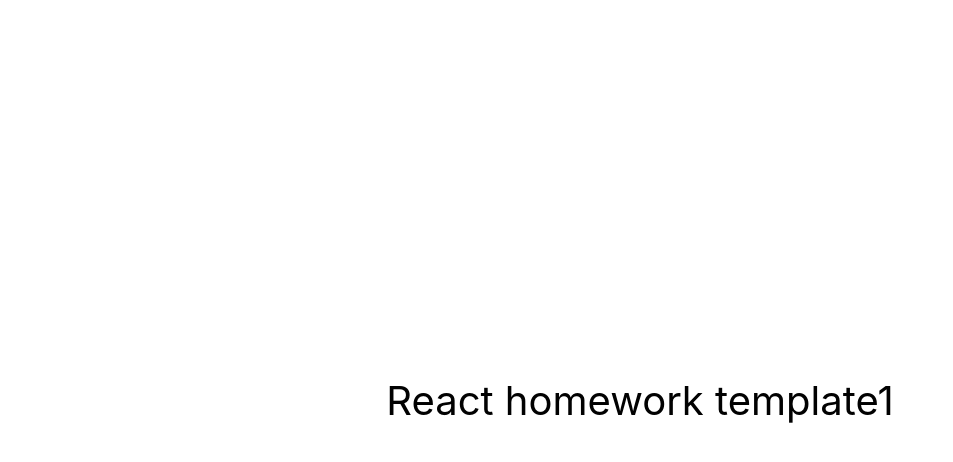
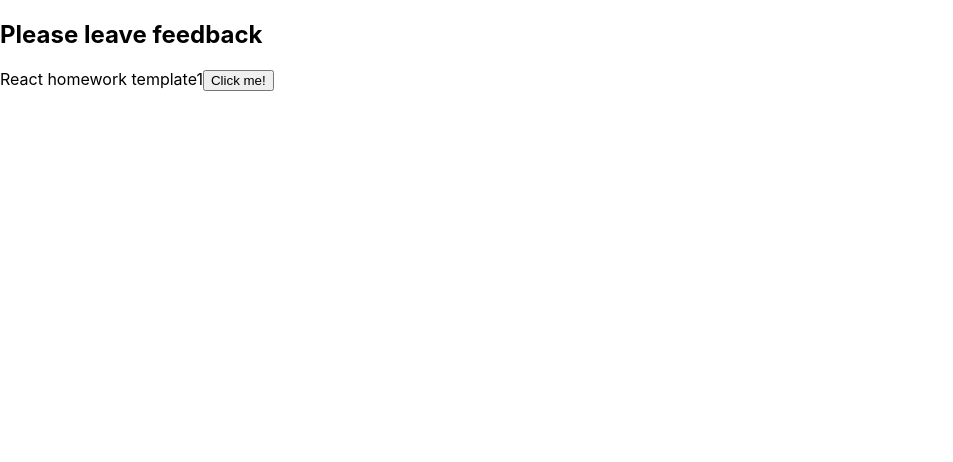
Before and after one commit to sasha-khomiak/goit-react-hw-02-feedback, a React (Create React App) app: page / in a window 1280 px wide. Shown: the top 462 px of the page, without its empty margins (0-953 px from the left). Built offline with nearby package versions, Linux system fonts and the light colour scheme.

Commit message:
Заготовка  шаблон

```diff
--- a/src/components/App.jsx
+++ b/src/components/App.jsx
@@ -1,16 +1,11 @@
+import Statistics from './Statistics/Statistics';
+
 export const App = () => {
   return (
-    <div
-      style={{
-        height: '100vh',
-        display: 'flex',
-        justifyContent: 'center',
-        alignItems: 'center',
-        fontSize: 40,
-        color: '#010101',
-      }}
-    >
+    <div>
+      <Statistics />
       React homework template1
+      <button onClick={event => console.log(event)}>Click me!</button>
     </div>
   );
 };
--- /dev/null
+++ b/src/components/Statistics/Statistics.jsx
@@ -0,0 +1,13 @@
+import React from 'react';
+
+class Statistics extends React.Component {
+  render() {
+    return (
+      <div>
+        <h2>Please leave feedback</h2>
+      </div>
+    );
+  }
+}
+
+export default Statistics;
```
